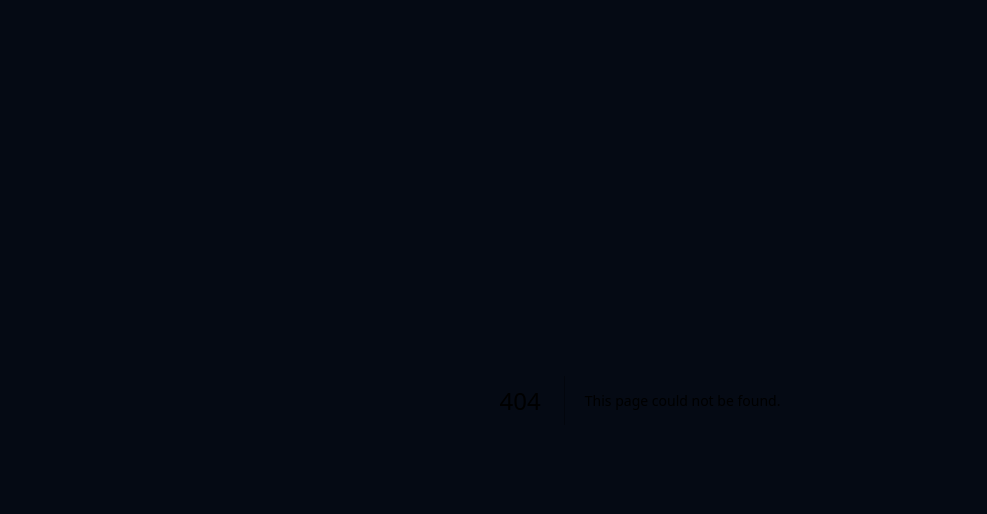
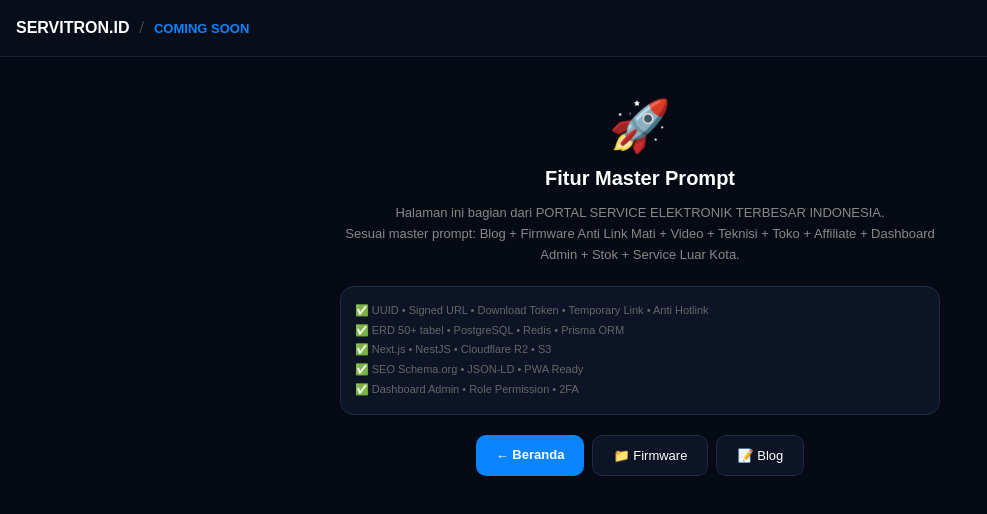
Before and after one commit to Cah-oon/servitron-id-full, a Next.js app in the folder apps/web/: page /teknisi in a window 1280 px wide. Before the commit this address had no page. Shown: the top 514 px of the page, without its empty margins (0-987 px from the left). Built offline with nearby package versions, Linux system fonts and the light colour scheme.

Commit message:
Create SimplePage component for upcoming features
This page serves as a placeholder for the upcoming features of the service portal, detailing various functionalities and providing navigation links.

```diff
--- /dev/null
+++ b/apps/web/app/teknisi/page.tsx
@@ -0,0 +1,31 @@
+export default function SimplePage({ searchParams }: { searchParams?: any }) {
+  return (
+    <div style={{background:"#050A14",minHeight:"100vh",color:"#fff",fontFamily:"sans-serif"}}>
+      <div style={{height:56,background:"#080D1A",borderBottom:"1px solid #1a2336",display:"flex",alignItems:"center",padding:"0 16px",gap:10}}>
+        <a href="/" style={{color:"#fff",textDecoration:"none",fontWeight:900}}>SERVITRON.ID</a>
+        <span style={{color:"#444"}}>/</span>
+        <span style={{color:"#0A84FF",fontSize:13,fontWeight:700}}>COMING SOON</span>
+      </div>
+      <div style={{padding:40,textAlign:"center",maxWidth:600,margin:"0 auto"}}>
+        <div style={{fontSize:50}}>🚀</div>
+        <h1 style={{fontSize:20,fontWeight:800,marginTop:12}}>Fitur Master Prompt</h1>
+        <p style={{color:"#888",fontSize:13,marginTop:8,lineHeight:1.6}}>
+          Halaman ini bagian dari PORTAL SERVICE ELEKTRONIK TERBESAR INDONESIA.<br/>
+          Sesuai master prompt: Blog + Firmware Anti Link Mati + Video + Teknisi + Toko + Affiliate + Dashboard Admin + Stok + Service Luar Kota.
+        </p>
+        <div style={{marginTop:20,background:"#0C1426",border:"1px solid #1e2d4a",borderRadius:14,padding:14,textAlign:"left",fontSize:11,color:"#666",lineHeight:1.8}}>
+          ✅ UUID • Signed URL • Download Token • Temporary Link • Anti Hotlink<br/>
+          ✅ ERD 50+ tabel • PostgreSQL • Redis • Prisma ORM<br/>
+          ✅ Next.js • NestJS • Cloudflare R2 • S3<br/>
+          ✅ SEO Schema.org • JSON-LD • PWA Ready<br/>
+          ✅ Dashboard Admin • Role Permission • 2FA
+        </div>
+        <div style={{marginTop:20,display:"flex",gap:8,justifyContent:"center"}}>
+          <a href="/" style={{background:"#0A84FF",color:"#fff",padding:"12px 20px",borderRadius:10,textDecoration:"none",fontSize:13,fontWeight:700}}>← Beranda</a>
+          <a href="/firmware" style={{background:"#0C1426",border:"1px solid #1e2d4a",color:"#fff",padding:"12px 20px",borderRadius:10,textDecoration:"none",fontSize:13}}>📁 Firmware</a>
+          <a href="/blog" style={{background:"#0C1426",border:"1px solid #1e2d4a",color:"#fff",padding:"12px 20px",borderRadius:10,textDecoration:"none",fontSize:13}}>📝 Blog</a>
+        </div>
+      </div>
+    </div>
+  )
+}
```
